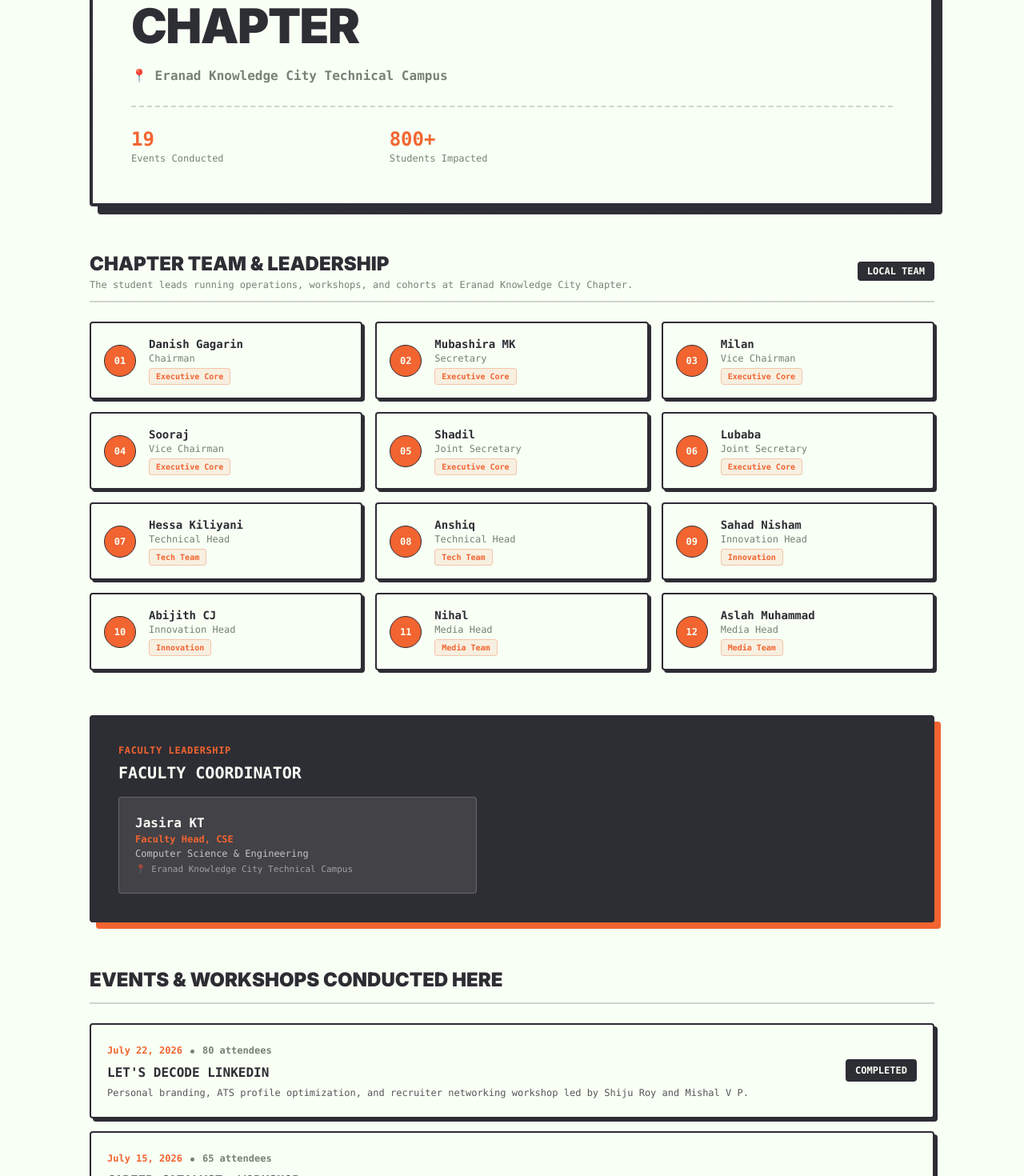
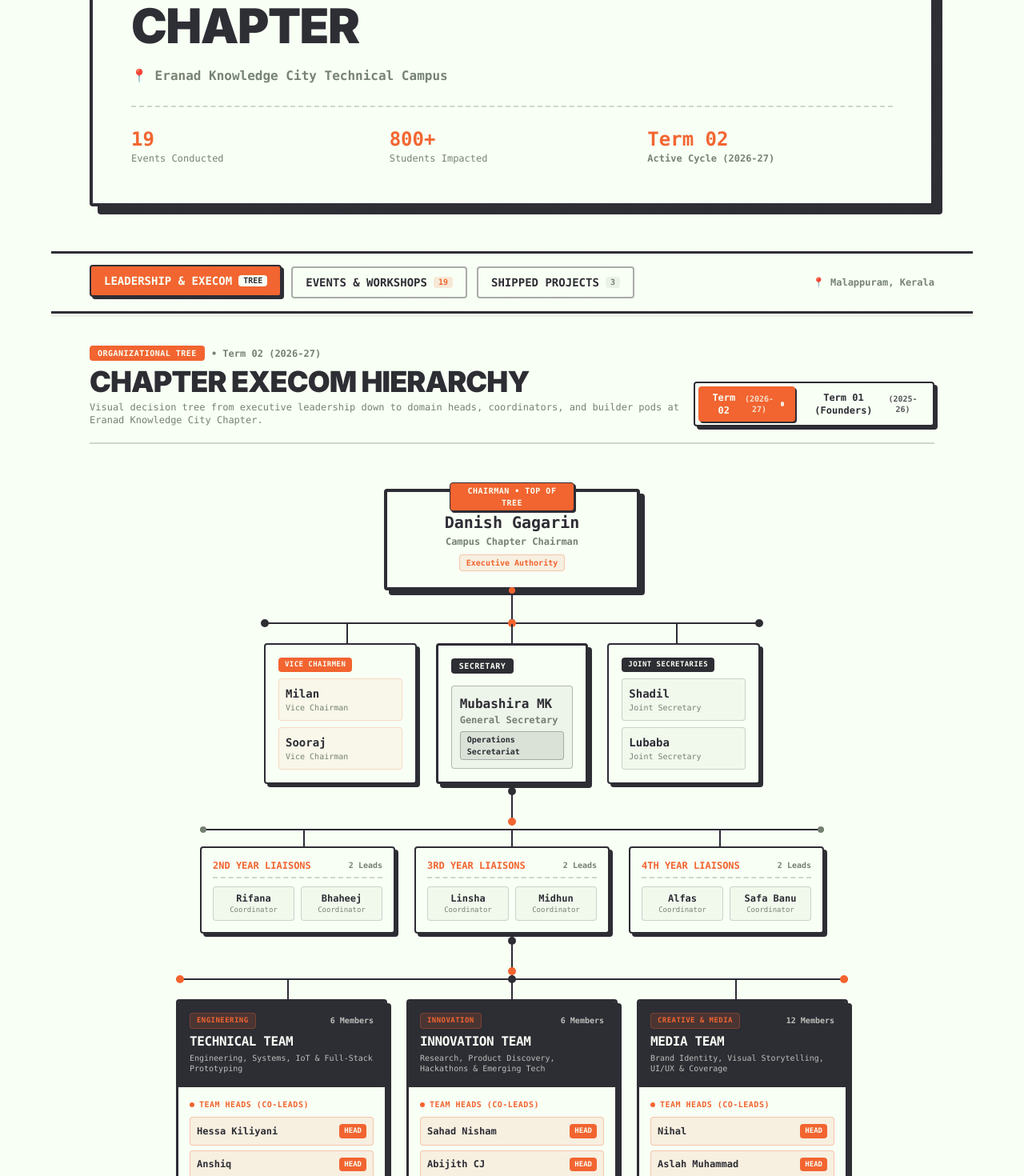
Before and after one commit to Elevates-Foundation/Elevates-web, a Next.js app: page /chapters/eranad-knowledge-city in a window 1280 px wide. Shown: the part 380-1850 px from the top of the page at 80% size. Built offline with nearby package versions, Linux system fonts and the light colour scheme.

Commit message:
feat(chapters): wire dynamic chapter routes and directory listing

```diff
--- a/src/app/chapters/[slug]/page.tsx
+++ b/src/app/chapters/[slug]/page.tsx
@@ -4,6 +4,7 @@ import Link from "next/link";
 import { notFound } from "next/navigation";
 import Doodle from "@/components/doodle";
 import { BreadcrumbJsonLd } from "@/components/seo/breadcrumb-jsonld";
+import ChapterViewClient from "@/components/chapters/chapter-view-client";
 import { getAllChapterSlugs } from "@/data/chapters";
 import { fetchChapterBySlug } from "@/lib/data/chapters";
 
@@ -114,12 +115,10 @@ export default async function ChapterDetailPage({ params }: Props) {
             <span className="text-flame text-xl sm:text-2xl font-black block">{chapter.stats.studentsImpacted}+</span>
             <span className="text-olive">Students Impacted</span>
           </div>
-          {chapter.stats.platformRequests && (
-            <div className="col-span-2 sm:col-span-1">
-              <span className="text-flame text-xl sm:text-2xl font-black block">{chapter.stats.platformRequests}</span>
-              <span className="text-olive font-bold">Platform Traffic</span>
-            </div>
-          )}
+          <div className="col-span-2 sm:col-span-1">
+            <span className="text-flame text-xl sm:text-2xl font-black block">Term 02</span>
+            <span className="text-olive font-bold">Active Cycle (2026-27)</span>
+          </div>
         </div>
 
         <Doodle
@@ -129,130 +128,8 @@ export default async function ChapterDetailPage({ params }: Props) {
         />
       </header>
 
-      {/* ─── CHAPTER TEAM ─── */}
-      <section className="mb-10 sm:mb-14">
-        <div className="flex items-center justify-between mb-6 border-b-2 border-graphite/20 pb-3 gap-2">
-          <div>
-            <h2 className="text-lg sm:text-xl md:text-2xl font-black uppercase text-graphite">
-              CHAPTER TEAM &amp; LEADERSHIP
-            </h2>
-            <p className="font-mono text-xs text-olive mt-0.5">The student leads running operations, workshops, and cohorts at {chapter.name}.</p>
-          </div>
-          <span className="font-mono text-xs font-bold text-paper bg-graphite px-3 py-1 rounded-sm shrink-0">
-            LOCAL TEAM
-          </span>
-        </div>
-
-        <div className="grid grid-cols-1 sm:grid-cols-2 lg:grid-cols-3 gap-4">
-          {chapter.team.map((member, i) => (
-            <div
-              key={member.name}
-              className="bg-paper p-4 rounded-sm border-2 border-graphite shadow-[3px_3px_0px_0px_rgba(45,45,52,1)] hover:border-flame hover:shadow-[5px_5px_0px_0px_rgba(242,100,48,1)] transition-all flex items-center gap-4 group"
-            >
-              <div className="w-10 h-10 rounded-full bg-flame text-paper font-mono font-bold text-xs flex items-center justify-center border border-graphite shrink-0">
-                {String(i + 1).padStart(2, "0")}
-              </div>
-              <div className="min-w-0">
-                <h3 className="font-mono font-bold text-sm text-graphite truncate group-hover:text-flame transition-colors">
-                  {member.name}
-                </h3>
-                <span className="font-mono text-xs text-olive block">{member.role}</span>
-                {member.tag && (
-                  <span className="font-mono text-[10px] font-bold text-flame bg-flame/10 px-2 py-0.5 rounded border border-flame/30 inline-block mt-0.5">
-                    {member.tag}
-                  </span>
-                )}
-              </div>
-            </div>
-          ))}
-        </div>
-      </section>
-
-      {/* ─── FACULTY COORDINATOR ─── */}
-      {chapter.facultyCoordinator && (
-        <section className="mb-10 sm:mb-14 bg-graphite text-paper rounded-sm border-4 border-graphite p-5 sm:p-8 shadow-[6px_6px_0px_0px_rgba(242,100,48,1)] sm:shadow-[8px_8px_0px_0px_rgba(242,100,48,1)]">
-          <span className="font-mono text-xs font-bold text-flame uppercase tracking-wider block mb-1.5">
-            FACULTY LEADERSHIP
-          </span>
-          <h2 className="font-mono font-bold text-base sm:text-lg md:text-xl uppercase text-paper mb-4">
-            FACULTY COORDINATOR
-          </h2>
-          <div className="bg-paper/10 border border-paper/20 rounded-sm p-4 sm:p-5 max-w-md">
-            <h3 className="font-mono font-bold text-base text-paper">{chapter.facultyCoordinator.name}</h3>
-            <span className="font-mono text-xs font-bold text-flame block mb-0.5">{chapter.facultyCoordinator.designation}</span>
-            <span className="font-mono text-xs text-paper/70 block">{chapter.facultyCoordinator.department}</span>
-            <span className="font-mono text-[11px] text-paper/50 block mt-1">📍 {chapter.college}</span>
-          </div>
-        </section>
-      )}
-
-      {/* ─── EVENTS RUN HERE ─── */}
-      <section className="mb-10 sm:mb-14">
-        <h2 className="text-lg sm:text-xl md:text-2xl font-black uppercase text-graphite mb-6 border-b-2 border-graphite/20 pb-3">
-          EVENTS &amp; WORKSHOPS CONDUCTED HERE
-        </h2>
-        <div className="space-y-4">
-          {chapter.events.map((evt, i) => (
-            <div
-              key={i}
-              className="bg-paper p-4 sm:p-5 border-2 border-graphite rounded-sm shadow-[3px_3px_0px_0px_rgba(45,45,52,1)] sm:shadow-[4px_4px_0px_0px_rgba(45,45,52,1)] flex flex-col md:flex-row md:items-center justify-between gap-4"
-            >
-              <div>
-                <div className="flex items-center gap-2 mb-1 flex-wrap">
-                  <span className="font-mono text-xs font-bold text-flame">{evt.date}</span>
-                  <span className="text-olive">•</span>
-                  <span className="font-mono text-xs text-olive font-bold">{evt.headcount} attendees</span>
-                </div>
-                <h3 className="font-mono font-bold text-base text-graphite mb-1">{evt.title}</h3>
-                <p className="font-mono text-xs text-graphite/80 leading-relaxed">{evt.description}</p>
-              </div>
-              <span className="font-mono text-xs font-bold text-paper bg-graphite px-3 py-1.5 rounded-sm shrink-0 self-start md:self-center">
-                COMPLETED
-              </span>
-            </div>
-          ))}
-        </div>
-      </section>
-
-      {/* ─── PROJECTS BUILT HERE ─── */}
-      <section className="mb-10 sm:mb-14">
-        <h2 className="text-lg sm:text-xl md:text-2xl font-black uppercase text-graphite mb-6 border-b-2 border-graphite/20 pb-3">
-          PROJECTS SHIPPED AT THIS CAMPUS
-        </h2>
-        <div className="grid grid-cols-1 md:grid-cols-2 gap-4">
-          {chapter.projects.map((proj, i) => {
-            const projectUrl = proj.url || (proj.slug ? `/projects/${proj.slug}` : "/projects");
-            return (
-              <Link
-                key={i}
-                href={projectUrl}
-                className="group bg-paper p-4 sm:p-5 border-2 border-graphite rounded-sm shadow-[3px_3px_0px_0px_rgba(45,45,52,1)] sm:shadow-[4px_4px_0px_0px_rgba(45,45,52,1)] hover:border-flame hover:shadow-[5px_5px_0px_0px_rgba(242,100,48,1)] transition-all flex flex-col justify-between"
-              >
-                <div>
-                  <span className="font-mono text-[10px] font-bold text-flame uppercase tracking-wider block mb-1">
-                    PRODUCTION SHIPPED
-                  </span>
-                  <h3 className="font-mono font-bold text-base md:text-lg text-graphite group-hover:text-flame transition-colors mb-2">
-                    {proj.title}
-                  </h3>
-                  <p className="font-mono text-xs text-olive mb-4 leading-relaxed">
-                    {proj.description}
-                  </p>
-                </div>
-
-                <div className="flex items-center justify-between border-t border-graphite/20 pt-3 mt-2">
-                  <span className="font-mono text-xs font-bold text-graphite">
-                    Builder: {proj.builder}
-                  </span>
-                  <span className="font-mono font-bold text-xs text-flame group-hover:translate-x-0.5 transition-transform">
-                    Read Case Study →
-                  </span>
-                </div>
-              </Link>
-            );
-          })}
-        </div>
-      </section>
+      {/* ─── CHAPTER INTERACTIVE TABBED SECTIONS (LEADERSHIP | EVENTS | PROJECTS) ─── */}
+      <ChapterViewClient chapter={chapter} />
 
       {/* ─── BOTTOM CTA ─── */}
       <div className="flex flex-col sm:flex-row items-center justify-between gap-4 pt-6 border-t-4 border-graphite">
--- a/src/app/chapters/page.tsx
+++ b/src/app/chapters/page.tsx
@@ -125,7 +125,7 @@ export default async function ChaptersPage() {
                     Lead: {ch.lead.name}
                   </span>
                   <span className="text-[11px] text-olive block">
-                    {ch.stats.eventsCount} Events • {ch.stats.platformRequests ?? "Active"}
+                    {ch.stats.studentsImpacted}+ Students • {ch.district}, Kerala
                   </span>
                 </div>
                 <span className="text-xs sm:text-sm font-bold text-flame group-hover:translate-x-1 transition-transform shrink-0 whitespace-nowrap bg-flame/10 sm:bg-transparent px-2 py-1 sm:p-0 rounded border border-flame/30 sm:border-0">
```
